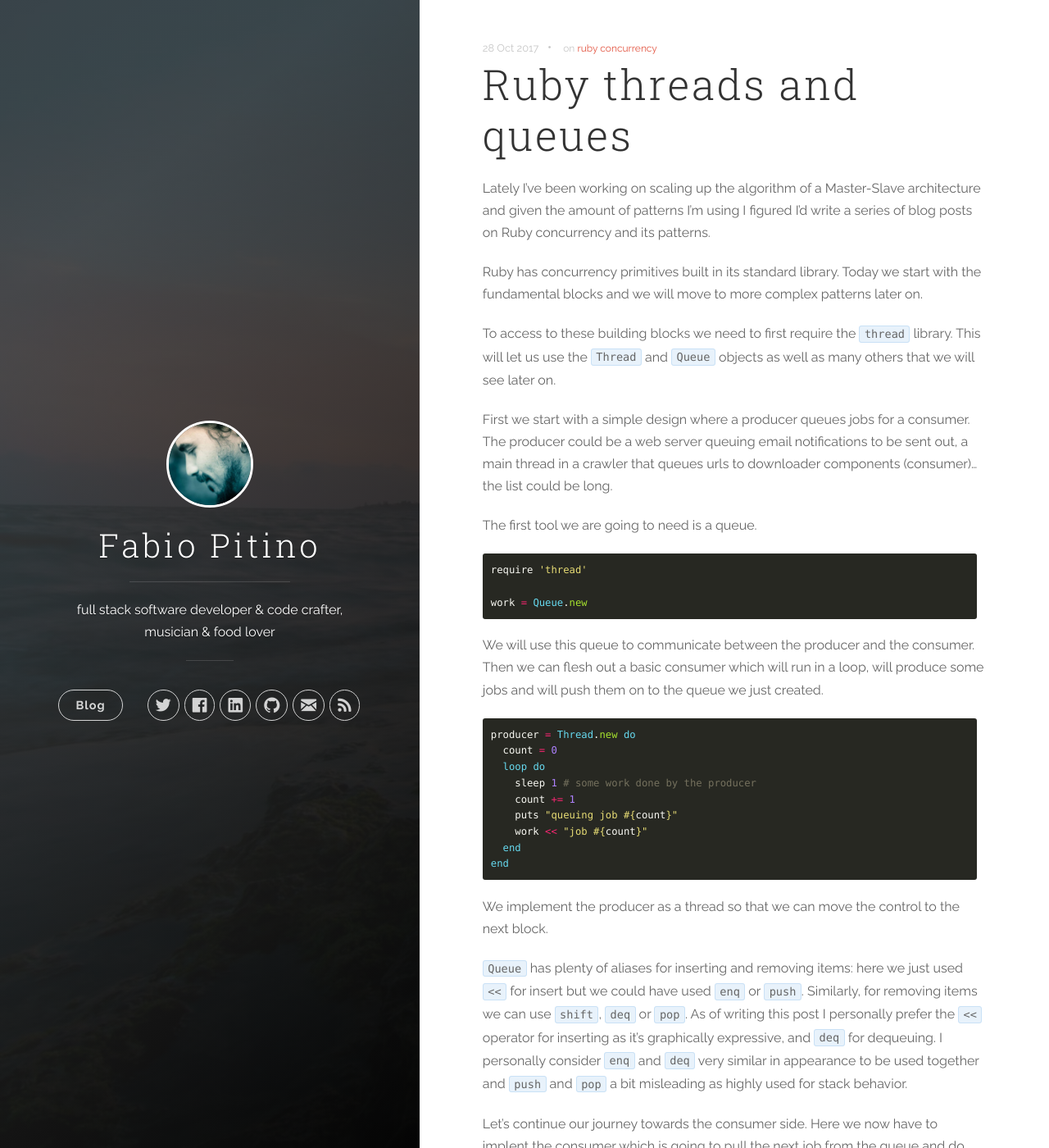
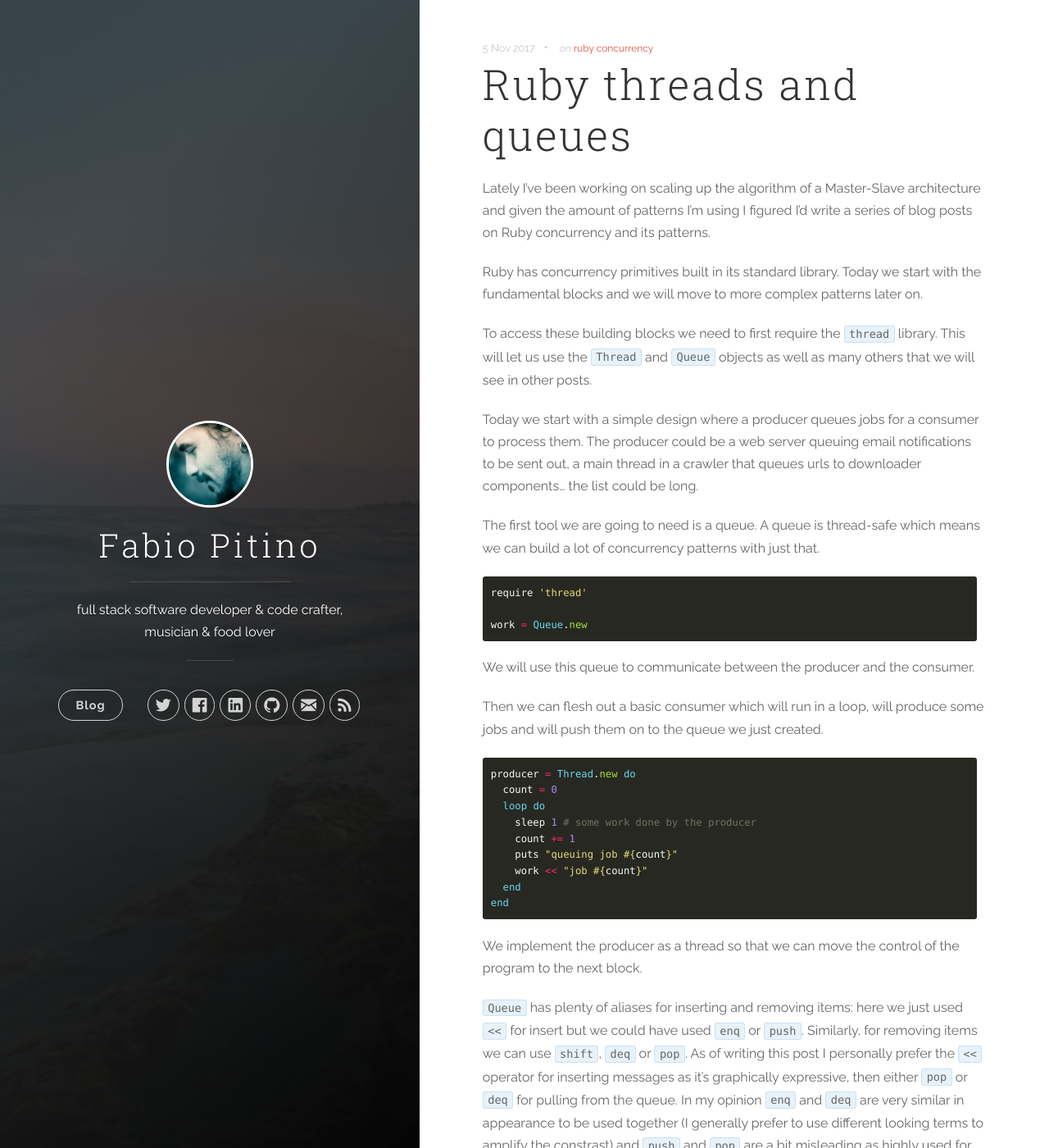
Before and after one commit to hspazio/hspazio.github.io, a Jekyll site: the page built from _posts/2017-11-05-ruby-threads-and-queues.markdown, in a window 1280 px wide and 1400 px high. Shown: the whole window at 82% size. Built offline with Jekyll 4.4.1, drawn with Linux system fonts in a browser that asks for light colours; nearby versions of some CDN libraries; comment, search, counter and statistics services are not loaded; some of the changed text lies outside the part shown.

Commit message:
ruby threads and queues - ready

```diff
--- a/_posts/2017-10-31-ruby-threads-and-queues.markdown
+++ b/_posts/2017-11-05-ruby-threads-and-queues.markdown
@@ -1,7 +1,7 @@
 ---
 layout: post
 title: "Ruby threads and queues"
-date: 2017-10-28
+date: 2017-11-05
 tags: [ruby, concurrency]
 comments: true
 ---
@@ -10,18 +10,20 @@
 
 Ruby has concurrency primitives built in its standard library. Today we start with the fundamental blocks and we will move to more complex patterns later on.
 
-To access to these building blocks we need to first require the `thread` library. This will let us use the `Thread` and `Queue` objects as well as many others that we will see later on.
+To access these building blocks we need to first require the `thread` library. This will let us use the `Thread` and `Queue` objects as well as many others that we will see in other posts.
 
-First we start with a simple design where a producer queues jobs for a consumer. The producer could be a web server queuing email notifications to be sent out, a main thread in a crawler that queues urls to downloader components (consumer)... the list could be long.
+Today we start with a simple design where a producer queues jobs for a consumer to process them. The producer could be a web server queuing email notifications to be sent out, a main thread in a crawler that queues urls to downloader components... the list could be long.
 
-The first tool we are going to need is a queue.
+The first tool we are going to need is a queue. A queue is thread-safe which means we can build a lot of concurrency patterns with just that.
 {% highlight ruby %}
 require 'thread'
 
 work = Queue.new
 {% endhighlight %}
 
-We will use this queue to communicate between the producer and the consumer. Then we can flesh out a basic consumer which will run in a loop, will produce some jobs and will push them on to the queue we just created.
+We will use this queue to communicate between the producer and the consumer.
+
+Then we can flesh out a basic consumer which will run in a loop, will produce some jobs and will push them on to the queue we just created.
 
 {% highlight ruby %}
 producer = Thread.new do
@@ -35,9 +37,9 @@
 end
 {% endhighlight %}
 
-We implement the producer as a thread so that we can move the control to the next block.
+We implement the producer as a thread so that we can move the control of the program to the next block.
 
-`Queue` has plenty of aliases for inserting and removing items: here we just used `<<` for insert but we could have used `enq` or `push`. Similarly, for removing items we can use `shift`, `deq` or `pop`. As of writing this post I personally prefer the `<<` operator for inserting as it's graphically expressive, and `deq` for dequeuing. I personally consider `enq` and `deq` very similar in appearance to be used together and `push` and `pop` a bit misleading as highly used for stack behavior.
+`Queue` has plenty of aliases for inserting and removing items: here we just used `<<` for insert but we could have used `enq` or `push`. Similarly, for removing items we can use `shift`, `deq` or `pop`. As of writing this post I personally prefer the `<<` operator for inserting messages as it's graphically expressive, then either `pop` or `deq` for pulling from the queue. In my opinion `enq` and `deq` are very similar in appearance to be used together (I generally prefer to use different looking terms to amplify the constrast) and `push` and `pop` are a bit misleading as highly used for stack behavior Last-In-First-Out.
 
 Let's continue our journey towards the consumer side.
 Here we now have to implent the consumer which is going to pull the next job from the queue and do some work with it.
@@ -86,7 +88,7 @@
 
 If you had notice from before, I've intentionally added `sleep 1` on the producer to simulate some work on its side and `sleep 2` on the consumer to simulate a long running job. In short I've made the consumer slower than the produer. Observing the output we can see that by the time we consumer processes job #6 the producer has already enqueued 10 jobs.
 
-On a production applicaton this would not be acceptable performance. But we do care about performance and we decide to deploy another consumer that pulls jobs from the same queue so that both consumers can keep up the pace with the producer.
+If the produer creates constantly jobs at such pace the consumer would never be able to catch up. On a production applicaton this would not be acceptable. But we do care about performance and so we decide to deploy another consumer that pulls jobs from the same queue so that both consumers can keep up the pace with the producer.
 
 We modify a little the consumer block to be an array of threads and now we also have a variable that we can control to scale up/down the number of consumers.
 
@@ -183,10 +187,12 @@
       job = work.pop
       break if job == :done  # line added
       puts "consumer #{n}: #{job}"
-      sleep 2  # simulate some work to do
+      sleep 2
     end
   end
 end
 {% endhighlight %}
 
 With this small change our script is now able to exit graceully because there are no more threads hanging around.
+
+Regardless whether we have a producer that enqueues a finite number of messages or that runs in a loops and produces messages forever, having an exit strategy for the consumers is always a good practice. For example we could catch the `Ctrl-C` signal and instead of exit immediately we could notify the consumers that we are closing the queue and no more work will be added, then do any teardown or cleanup to exit gracefully.
```
Also changed, not shown: other parts of _posts/2017-11-05-ruby-threads-and-queues.markdown (+4 -2 lines).
